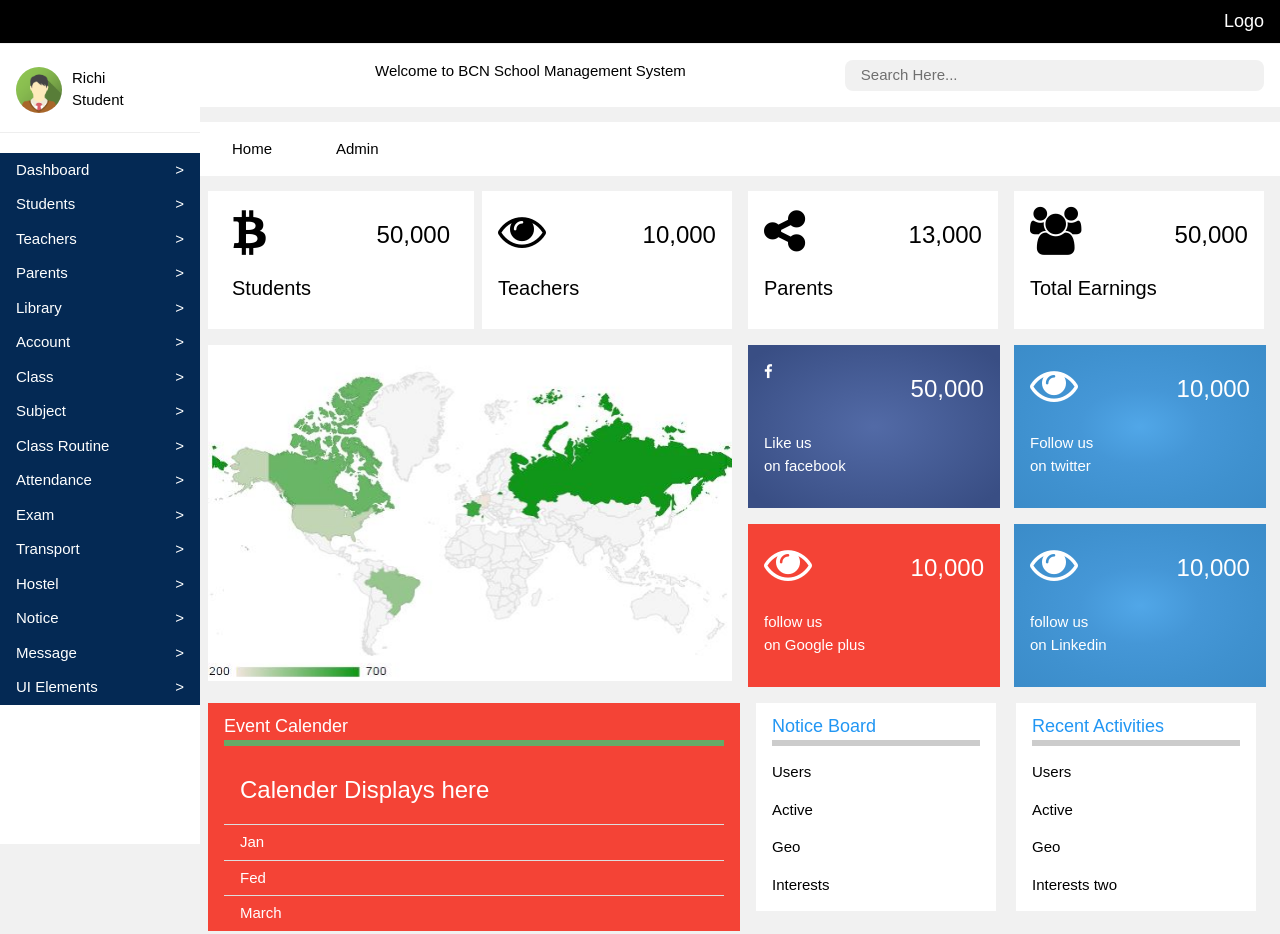
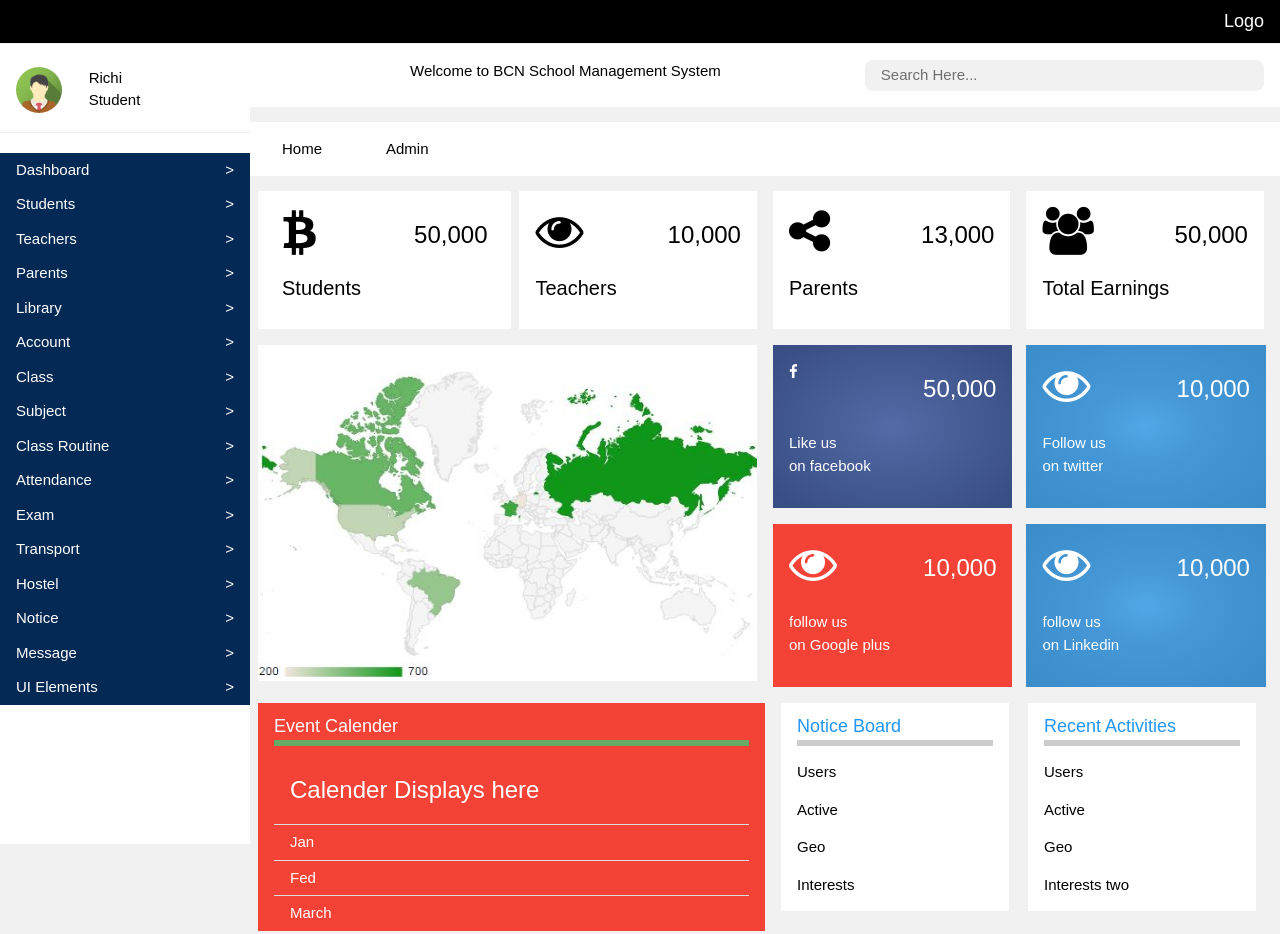
Before and after one commit to zabilal/simplesms-html, a plain HTML site: page public_html/index.html in a window 1280 px wide. Drawn offline with Linux system fonts and the light colour scheme.

Commit message:
Fixed navbar bar width to compemsate for high res screens

```diff
--- a/public_html/index.html
+++ b/public_html/index.html
@@ -19,7 +19,7 @@ html,body,h1,h2,h3,h4,h5 {font-family: "Raleway", sans-serif}
     </div>
 
     <!-- Sidebar/menu -->
-    <nav class="w3-sidebar w3-collapse w3-white w3-animate-left" style="z-index:3;width:200px;" id="mySidebar"><br>
+    <nav class="w3-sidebar w3-collapse w3-white w3-animate-left" style="z-index:3;width:250px;" id="mySidebar"><br>
       <div class="w3-container w3-row">
         <div class="w3-col s4">
           <img src="images/avatar2.png" class="w3-circle" style="width:46px">
@@ -184,7 +184,7 @@ html,body,h1,h2,h3,h4,h5 {font-family: "Raleway", sans-serif}
     <!-- !PAGE CONTENT! -->
 
     <!--Search bar-->
-    <div class="w3-main" style="margin-left:200px;margin-top:44px;">
+    <div class="w3-main" style="margin-left:250px;margin-top:44px;">
             <form>
                 <div class="w3-container w3-rest w3-white w3-padding-16 w3-center">Welcome to BCN School Management System
                 <input style="width: 40%" type="text" name="search" placeholder="Search Here..." class="w3-border-0 w3-padding-4 w3-padding-left w3-right w3-text-black w3-round-large w3-light-grey"><span></span></div>
```
